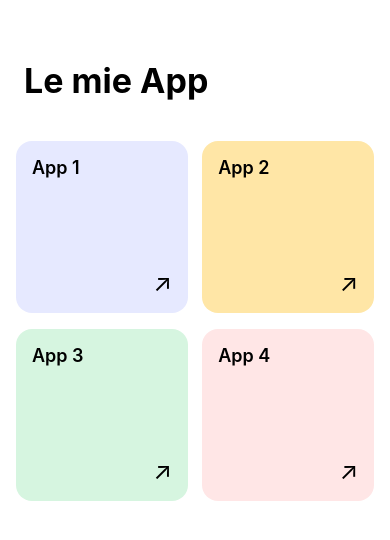
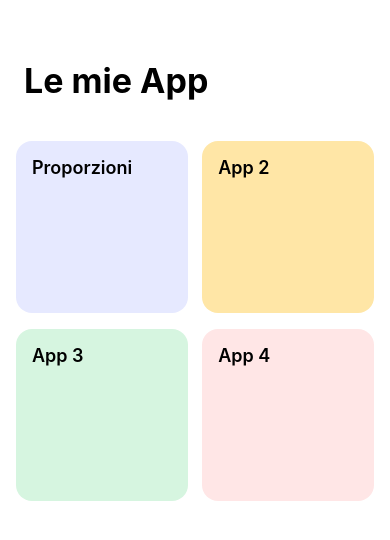
Before and after one commit to alessandroTola/MyAppTest, a React Native app: screen / in a window 390 px wide. Shown: the top 540 px of the page. Built offline with nearby package versions, Linux system fonts and the light colour scheme.

Commit message:
feat: implement proportion calculator screen and navigation from home

```diff
--- a/App.tsx
+++ b/App.tsx
@@ -5,7 +5,7 @@
  * @format
  */
 
-import React from 'react';
+import React, { useState } from 'react';
 import {
   SafeAreaView,
   StatusBar,
@@ -14,22 +14,74 @@ import {
   useColorScheme,
   View,
   TouchableOpacity,
+  TextInput,
 } from 'react-native';
 
-function AppCard({ title, backgroundColor }: { title: string; backgroundColor: string }) {
+// Schermata Calcolatore di Proporzioni
+function ProportionCalculator({ onBack }: { onBack: () => void }) {
+  const [a, setA] = useState('');
+  const [b, setB] = useState('');
+  const [c, setC] = useState('');
+  const [result, setResult] = useState('');
+
+  const calculateProportion = () => {
+    if (a && b && c) {
+      const x = (Number(b) * Number(c)) / Number(a);
+      setResult(x.toFixed(2));
+    }
+  };
+
   return (
-    <TouchableOpacity
-      style={[styles.card, { backgroundColor }]}
-      onPress={() => console.log(`${title} pressed`)}>
-      <Text style={styles.cardTitle}>{title}</Text>
-      <View style={styles.arrowContainer}>
-        <Text style={styles.arrow}>↗</Text>
+    <SafeAreaView style={styles.container}>
+      <View style={styles.header}>
+        <TouchableOpacity onPress={onBack} style={styles.backButton}>
+          <Text style={styles.backButtonText}>← Indietro</Text>
+        </TouchableOpacity>
+        <Text style={styles.calculatorTitle}>Proporzioni</Text>
       </View>
-    </TouchableOpacity>
+      <View style={styles.calculatorContainer}>
+        <Text style={styles.proportionText}>a : b = c : x</Text>
+
+        <View style={styles.inputRow}>
+          <TextInput
+            style={styles.input}
+            keyboardType="numeric"
+            value={a}
+            onChangeText={setA}
+            placeholder="a"
+          />
+          <Text style={styles.operator}>:</Text>
+          <TextInput
+            style={styles.input}
+            keyboardType="numeric"
+            value={b}
+            onChangeText={setB}
+            placeholder="b"
+          />
+          <Text style={styles.operator}>=</Text>
+          <TextInput
+            style={styles.input}
+            keyboardType="numeric"
+            value={c}
+            onChangeText={setC}
+            placeholder="c"
+          />
+          <Text style={styles.operator}>:</Text>
+          <Text style={styles.result}>{result || 'x'}</Text>
+        </View>
+
+        <TouchableOpacity
+          style={styles.calculateButton}
+          onPress={calculateProportion}>
+          <Text style={styles.calculateButtonText}>Calcola</Text>
+        </TouchableOpacity>
+      </View>
+    </SafeAreaView>
   );
 }
 
-function App(): React.JSX.Element {
+// Schermata Home
+function HomeScreen({ onNavigate }: { onNavigate: () => void }) {
   const isDarkMode = useColorScheme() === 'dark';
 
   return (
@@ -53,25 +105,55 @@ function App(): React.JSX.Element {
 
       <View style={styles.content}>
         <View style={styles.row}>
-          <AppCard title="App 1" backgroundColor="#E6E9FF" />
-          <AppCard title="App 2" backgroundColor="#FFE6A6" />
+          <TouchableOpacity
+            style={[styles.card, { backgroundColor: '#E6E9FF' }]}
+            onPress={onNavigate}>
+            <Text style={styles.cardTitle}>Proporzioni</Text>
+          </TouchableOpacity>
+          <TouchableOpacity
+            style={[styles.card, { backgroundColor: '#FFE6A6' }]}>
+            <Text style={styles.cardTitle}>App 2</Text>
+          </TouchableOpacity>
         </View>
         <View style={styles.row}>
-          <AppCard title="App 3" backgroundColor="#D6F5E0" />
-          <AppCard title="App 4" backgroundColor="#FFE6E6" />
+          <TouchableOpacity
+            style={[styles.card, { backgroundColor: '#D6F5E0' }]}>
+            <Text style={styles.cardTitle}>App 3</Text>
+          </TouchableOpacity>
+          <TouchableOpacity
+            style={[styles.card, { backgroundColor: '#FFE6E6' }]}>
+            <Text style={styles.cardTitle}>App 4</Text>
+          </TouchableOpacity>
         </View>
       </View>
     </SafeAreaView>
   );
 }
 
+function App(): React.JSX.Element {
+  const [currentScreen, setCurrentScreen] = useState<'home' | 'calculator'>('home');
+
+  return (
+    <>
+      {currentScreen === 'home' ? (
+        <HomeScreen onNavigate={() => setCurrentScreen('calculator')} />
+      ) : (
+        <ProportionCalculator onBack={() => setCurrentScreen('home')} />
+      )}
+    </>
+  );
+}
+
 const styles = StyleSheet.create({
   container: {
     flex: 1,
+    backgroundColor: '#fff',
   },
   header: {
     padding: 24,
     paddingTop: 60,
+    flexDirection: 'row',
+    alignItems: 'center',
   },
   headerTitle: {
     fontSize: 34,
@@ -91,19 +173,67 @@ const styles = StyleSheet.create({
     aspectRatio: 1,
     borderRadius: 16,
     padding: 16,
-    justifyContent: 'space-between',
   },
   cardTitle: {
     fontSize: 18,
     fontWeight: '600',
     color: '#000',
   },
-  arrowContainer: {
-    alignSelf: 'flex-end',
+  calculatorContainer: {
+    flex: 1,
+    padding: 20,
+    alignItems: 'center',
   },
-  arrow: {
+  calculatorTitle: {
     fontSize: 24,
+    fontWeight: 'bold',
+    flex: 1,
+    textAlign: 'center',
+  },
+  proportionText: {
+    fontSize: 20,
+    marginBottom: 20,
+  },
+  inputRow: {
+    flexDirection: 'row',
+    alignItems: 'center',
+    marginBottom: 30,
+  },
+  input: {
+    width: 50,
+    height: 50,
+    borderWidth: 1,
+    borderColor: '#ccc',
+    borderRadius: 8,
+    textAlign: 'center',
+    fontSize: 18,
+  },
+  operator: {
+    fontSize: 20,
+    marginHorizontal: 10,
+  },
+  result: {
+    fontSize: 20,
+    fontWeight: 'bold',
+    marginLeft: 10,
+  },
+  calculateButton: {
+    backgroundColor: '#E6E9FF',
+    paddingHorizontal: 30,
+    paddingVertical: 15,
+    borderRadius: 25,
+  },
+  calculateButtonText: {
+    fontSize: 18,
+    fontWeight: '600',
     color: '#000',
+  },
+  backButton: {
+    padding: 10,
+  },
+  backButtonText: {
+    fontSize: 18,
+    color: '#007AFF',
   },
 });
 
```
Also changed, not shown: 1 other file (tests, documents, lock files or other folders).
